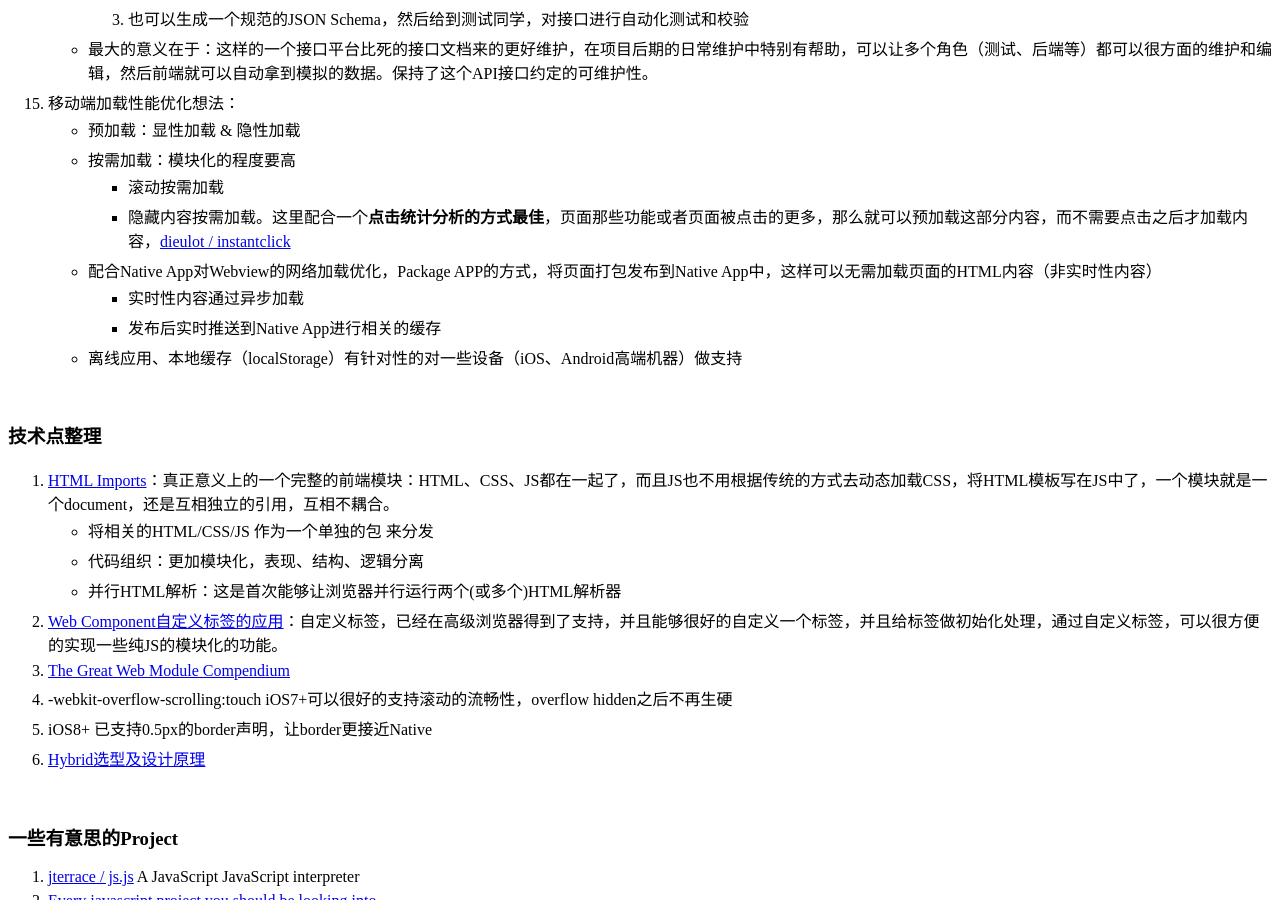
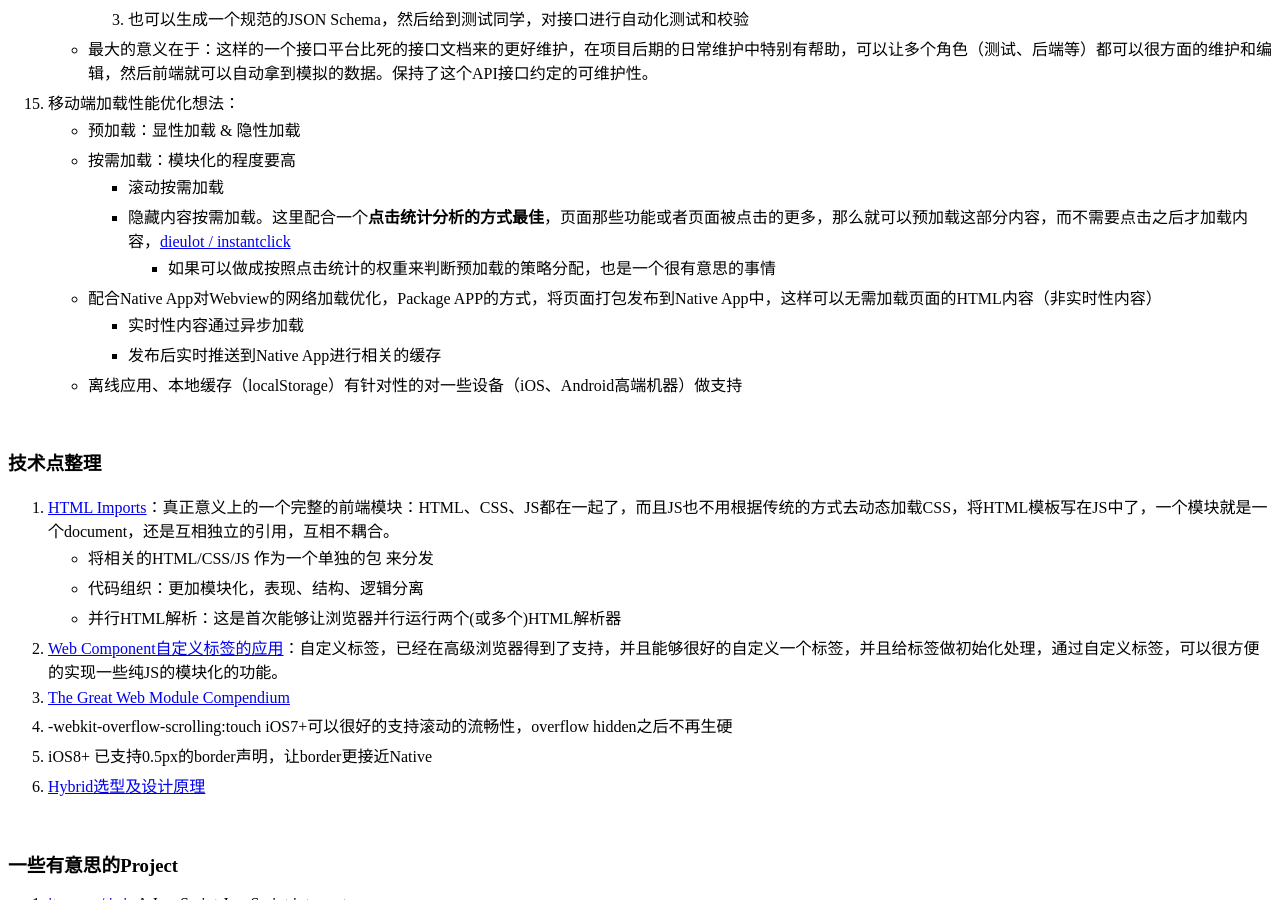
Before and after one commit to supersha/supersha.github.io, a Jekyll site: the page built from index.md, in a window 1280 px wide and 900 px high, scrolled down 2335 px. Built offline with Jekyll 4.4.1, drawn with Linux system fonts in a browser that asks for light colours.

Commit message:
by xipeng

```diff
--- a/index.md
+++ b/index.md
@@ -67,6 +67,7 @@ tagline: 记录自己的前端生涯
     * 按需加载：模块化的程度要高
         * 滚动按需加载
         * 隐藏内容按需加载。这里配合一个**点击统计分析的方式最佳**，页面那些功能或者页面被点击的更多，那么就可以预加载这部分内容，而不需要点击之后才加载内容，[dieulot / instantclick](https://github.com/dieulot/instantclick/)
+            * 如果可以做成按照点击统计的权重来判断预加载的策略分配，也是一个很有意思的事情
     * 配合Native App对Webview的网络加载优化，Package APP的方式，将页面打包发布到Native App中，这样可以无需加载页面的HTML内容（非实时性内容）
         * 实时性内容通过异步加载
         * 发布后实时推送到Native App进行相关的缓存
```
